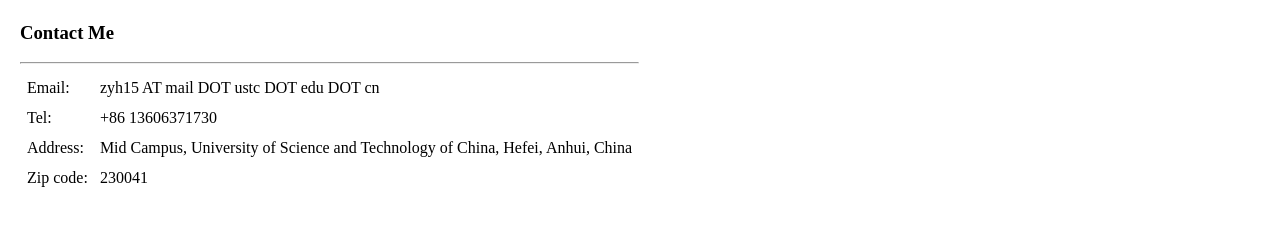
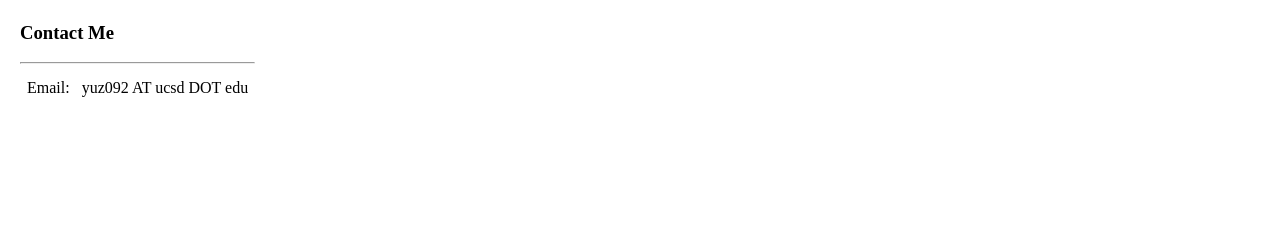
Before and after one commit to yuanhangzhang98/cv, a plain HTML site: page contactinfo.html in a window 1280 px wide. Shown: the part 197-422 px from the top of the page. Drawn offline with Linux system fonts and the light colour scheme.

Commit message:
Update contactinfo.html

```diff
--- a/contactinfo.html
+++ b/contactinfo.html
@@ -13,19 +13,7 @@
       <table>
         <tr>
           <td>Email:</td>
-          <td>zyh15 AT mail DOT ustc DOT edu DOT cn</td>
-        </tr>
-        <tr>
-          <td>Tel:</td>
-          <td>+86 13606371730</td>
-        </tr>
-        <tr>
-          <td>Address:</td>
-          <td>Mid Campus, University of Science and Technology of China, Hefei, Anhui, China</td>
-        </tr>
-        <tr>
-          <td>Zip code:</td>
-          <td>230041</td>
+          <td>yuz092 AT ucsd DOT edu</td>
         </tr>
       </table>
       <br><br><br><br>
```
